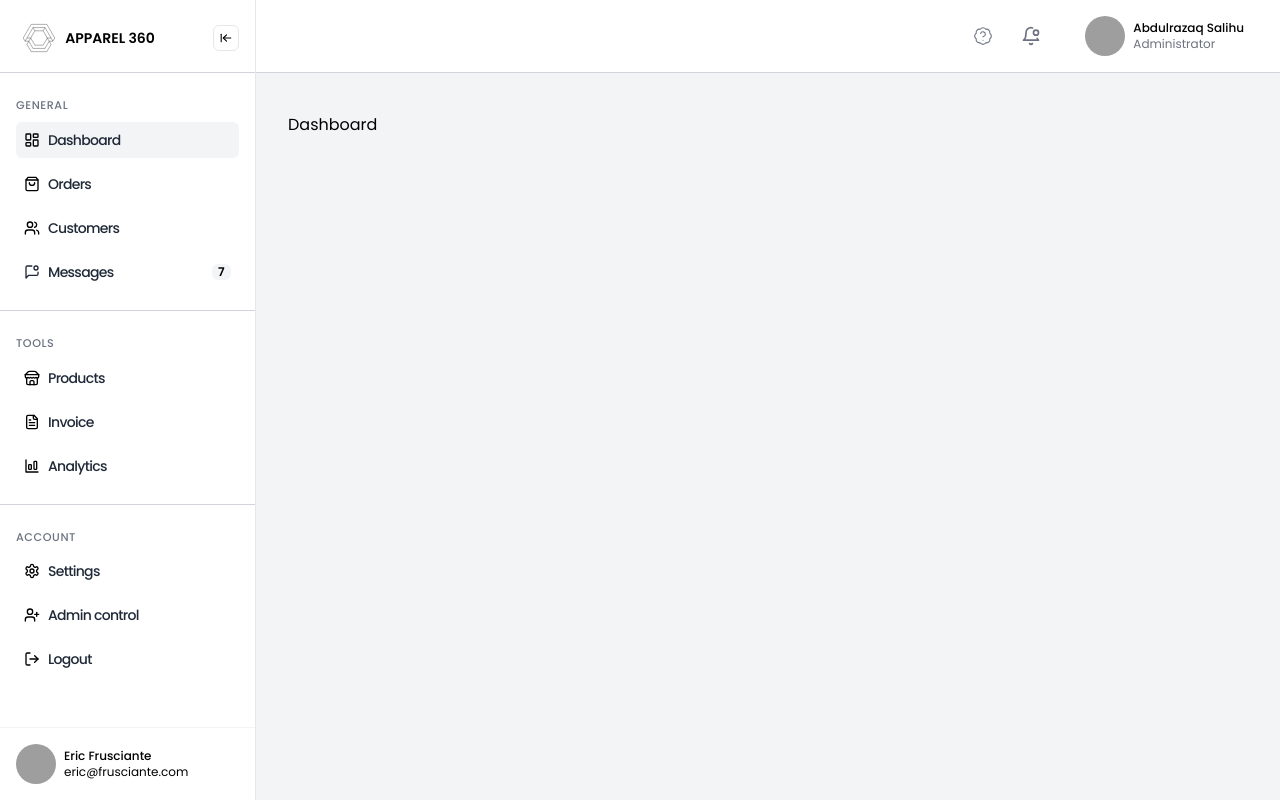
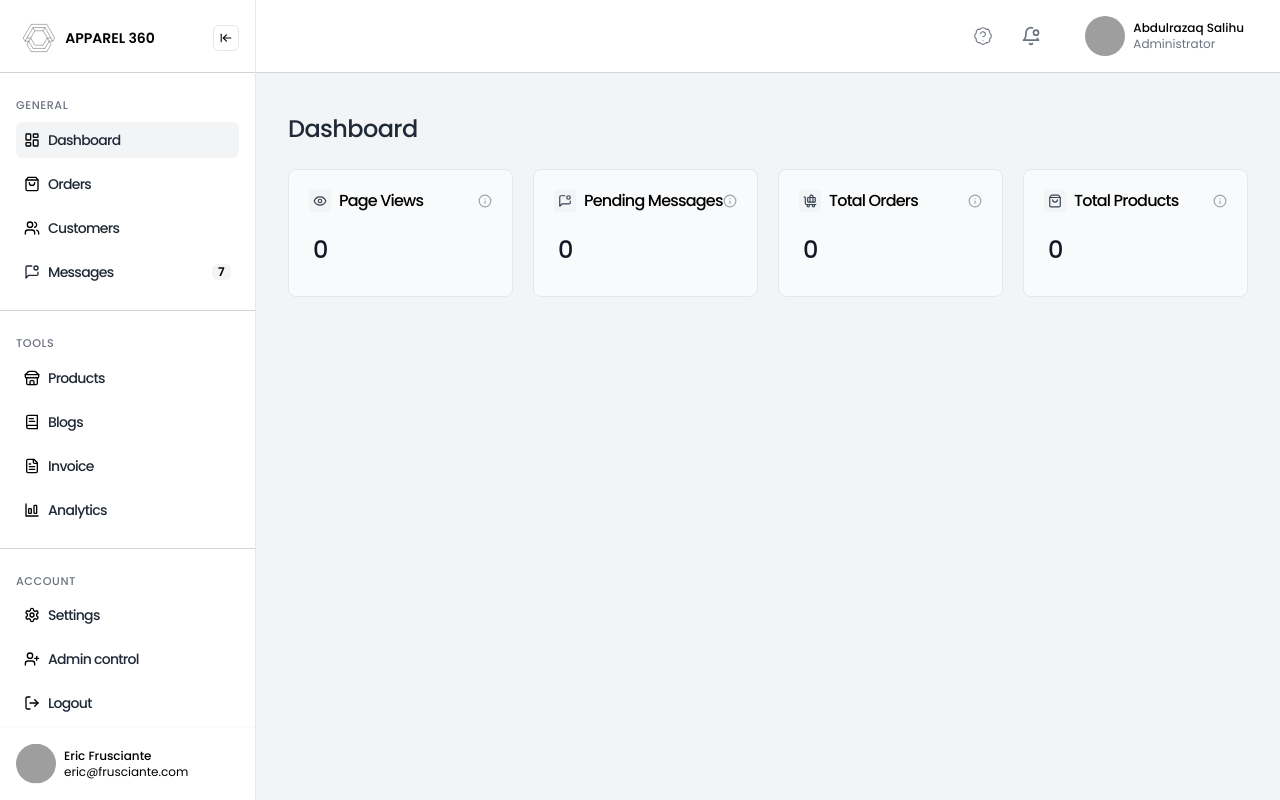
Before and after one commit to abdrzqsalihu/Apparel-360, a React (Vite) app: page /admin in a window 1280 px wide. Built offline with nearby package versions, Linux system fonts and the light colour scheme; grey boxes are pictures that could not be loaded.

Commit message:
implemented the dashboard overview ui

```diff
--- a/src/admin/AdminLayout.jsx
+++ b/src/admin/AdminLayout.jsx
@@ -2,7 +2,7 @@ import { Route, Routes } from "react-router-dom";
 import Navbar from "./components/Navbar";
 import Sidebar from "./components/Sidebar";
 
-import Dashboard from "./pages/Dashboard";
+import Dashboard from "./pages/dashboard/Dashboard";
 import Orders from "./pages/Orders";
 import Products from "./pages/Products";
 import Settings from "./pages/Settings";
@@ -39,7 +39,7 @@ function AdminLayout() {
           openNavigation={openNavigation}
           toggleNavigation={toggleNavigation}
         />
-        <div className="mt-10 md:ml-72">
+        <div className="mt-10 md:ml-64">
           <Routes>
             <Route path="/" element={<Dashboard />} />
             <Route path="/dashboard" element={<Dashboard />} />
--- a/src/admin/components/Navbar.jsx
+++ b/src/admin/components/Navbar.jsx
@@ -23,7 +23,7 @@ function Navbar({ toggleNavigation, openNavigation }) {
           // className="w-12 h-12 md:hidden"
           className={`${
             openNavigation ? "hidden" : "flex"
-          } md:hidden w-12 h-12`}
+          } md:hidden w-11 h-11`}
           alt="logo"
         />
 
--- a/src/admin/components/Sidebar.jsx
+++ b/src/admin/components/Sidebar.jsx
@@ -1,6 +1,7 @@
 import {
   ArrowLeftToLine,
   BarChartBig,
+  BookText,
   FileText,
   LayoutDashboard,
   LogOut,
@@ -144,6 +145,17 @@ function Sidebar({ openNavigation, toggleNavigation }) {
             </li>
             <li>
               <div className="flex w-full items-center rounded-md px-2 py-2 mt-2">
+                <BookText size={16} />
+                <Link
+                  to="blogs"
+                  className="text-sm font-medium text-gray-800 ml-2 tracking-tighter"
+                >
+                  Blogs
+                </Link>
+              </div>
+            </li>
+            <li>
+              <div className="flex w-full items-center rounded-md px-2 py-2 mt-2">
                 <FileText size={16} />
                 <Link
                   to=""
--- a/src/admin/pages/Dashboard.jsx
+++ /dev/null
@@ -1,5 +0,0 @@
-function Dashboard() {
-  return <div>Dashboard</div>;
-}
-
-export default Dashboard;
--- /dev/null
+++ b/src/admin/pages/dashboard/Dashboard.jsx
@@ -0,0 +1,11 @@
+import Overview from "./components/Overview";
+
+function Dashboard() {
+  return (
+    <div className="mx-auto px-5 md:px-8">
+      <Overview />
+    </div>
+  );
+}
+
+export default Dashboard;
--- /dev/null
+++ b/src/admin/pages/dashboard/components/Overview.jsx
@@ -0,0 +1,129 @@
+import {
+  BaggageClaim,
+  Eye,
+  Info,
+  MessageSquareDot,
+  ShoppingBag,
+} from "lucide-react";
+
+function Overview() {
+  return (
+    <div>
+      <h1 className="text-2xl font-medium tracking-tight text-gray-800 mb-6">
+        Dashboard
+      </h1>
+      <div className="grid grid-cols-1 gap-4 lg:grid-cols-4 lg:gap-5">
+        <div className="rounded-lg">
+          <div className="h-32 rounded-lg border border-gray-200 bg-gray-50 px-5">
+            <div className="flex items-center justify-between">
+              <div>
+                <p className="flex gap-2 items-center">
+                  {" "}
+                  <Eye
+                    size={22}
+                    className="bg-gray-100 p-1 text-gray-700 rounded-sm"
+                  />
+                  <span className="text-[1rem] font-medium tracking-tighter">
+                    Page Views
+                  </span>
+                </p>
+              </div>
+
+              <div>
+                <span className="rounded-full bg-primary p-3">
+                  <Info size={14} className="text-gray-400" />
+                </span>
+              </div>
+            </div>
+            <div className="ml-1">
+              <p className="text-2xl mt-0.5 font-medium text-gray-900">0</p>
+            </div>
+          </div>
+        </div>
+        <div className="rounded-lg">
+          <div className="h-32 rounded-lg border border-gray-200 bg-gray-50 px-5">
+            <div className="flex items-center justify-between">
+              <div>
+                <p className="flex gap-2 items-center">
+                  {" "}
+                  <MessageSquareDot
+                    size={22}
+                    className="bg-gray-100 p-1 text-gray-700 rounded-sm"
+                  />
+                  <span className="text-[1rem] font-medium tracking-tighter">
+                    Pending Messages
+                  </span>
+                </p>
+              </div>
+
+              <div>
+                <span className="rounded-full bg-primary p-3">
+                  <Info size={14} className="text-gray-400" />
+                </span>
+              </div>
+            </div>
+            <div className="ml-1">
+              <p className="text-2xl mt-0.5 font-medium text-gray-900">0</p>
+            </div>
+          </div>
+        </div>
+        <div className="rounded-lg">
+          <div className="h-32 rounded-lg border border-gray-200 bg-gray-50 px-5">
+            <div className="flex items-center justify-between">
+              <div>
+                <p className="flex gap-2 items-center">
+                  {" "}
+                  <BaggageClaim
+                    size={22}
+                    className="bg-gray-100 p-1 text-gray-700 rounded-sm"
+                  />
+                  <span className="text-[1rem] font-medium tracking-tighter">
+                    Total Orders
+                  </span>
+                </p>
+              </div>
+
+              <div>
+                <span className="rounded-full bg-primary p-3">
+                  <Info size={14} className="text-gray-400" />
+                </span>
+              </div>
+            </div>
+            <div className="ml-1">
+              <p className="text-2xl mt-0.5 font-medium text-gray-900">0</p>
+            </div>
+          </div>
+        </div>
+        <div className="rounded-lg">
+          <div className="h-32 rounded-lg border border-gray-200 bg-gray-50 px-5">
+            <div className="flex items-center justify-between">
+              <div>
+                <p className="flex gap-2 items-center">
+                  {" "}
+                  <ShoppingBag
+                    size={22}
+                    className="bg-gray-100 p-1 text-gray-700 rounded-sm"
+                  />
+                  <span className="text-[1rem] font-medium tracking-tighter">
+                    Total Products
+                  </span>
+                </p>
+              </div>
+
+              <div>
+                <span className="rounded-full bg-primary p-3">
+                  <Info size={14} className="text-gray-400" />
+                </span>
+              </div>
+            </div>
+            <div className="ml-1">
+              <p className="text-2xl mt-0.5 font-medium text-gray-900">0</p>
+            </div>
+          </div>
+        </div>
+      </div>
+    </div>
+  );
+}
+
+export default Overview;
```
